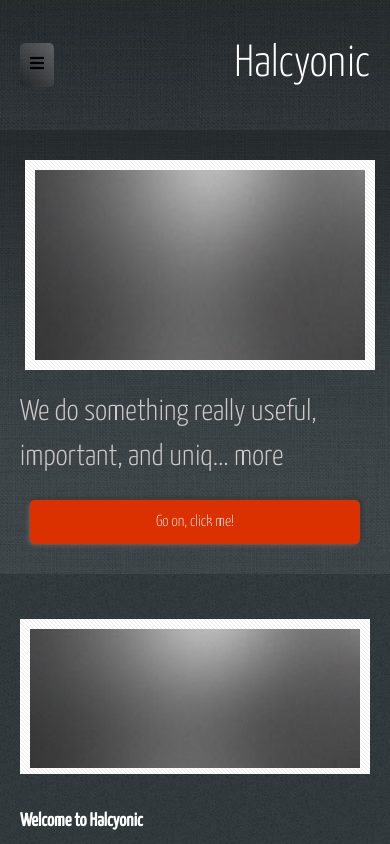
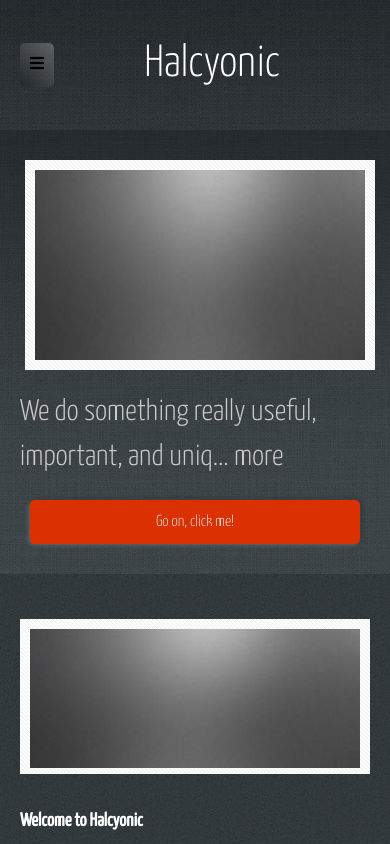
Before and after one commit to DaniyarTurak/Task1, an Angular app: page / in a window 390 px wide. Shown: the top 844 px of the page. Built offline with nearby package versions, Linux system fonts and the light colour scheme.

Commit message:
fix: header mob

```diff
--- a/src/app/shared/modules/header/components/header/header.component.scss
+++ b/src/app/shared/modules/header/components/header/header.component.scss
@@ -64,8 +64,14 @@ header {
   }
 }
 
-@media (max-width: 900px) {
+@media (max-width: 980px) {
   header {
+    justify-content: flex-start;
+
+    .logo {
+      margin: 0 auto;
+    }
+
     label {
       display: initial;
       cursor: pointer;
--- a/src/styles.scss
+++ b/src/styles.scss
@@ -90,7 +90,7 @@ select {
 }
 
 
-@media (max-width: 900px) {
+@media (max-width: 980px) {
   .container {
     padding: 0 20px;
   }
```
